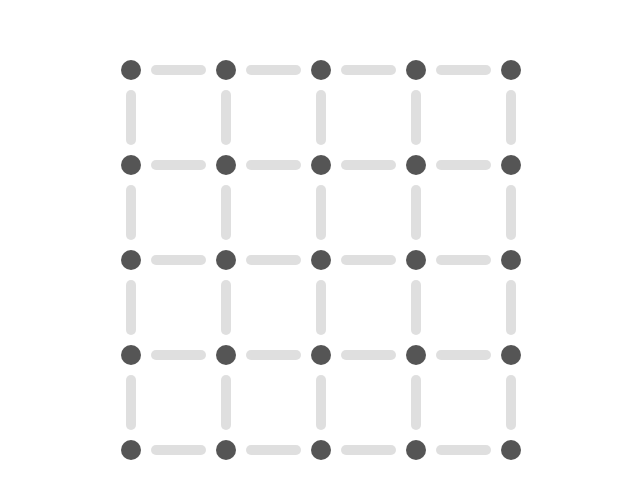
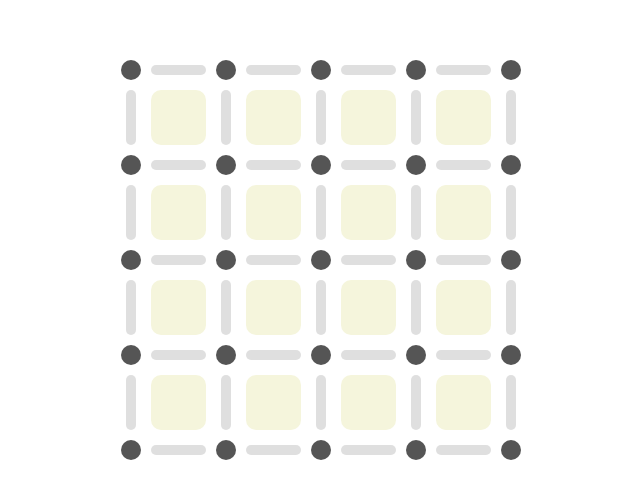
Before and after one commit to ark1111/Dots-and-boxes, a React (Vite) app: page / in a window 1280 px wide. Shown: the part 140-638 px from the top of the page, without its empty margins (319-959 px from the left). Built offline with nearby package versions, Linux system fonts and the light colour scheme.

Commit message:
feat : Boxes and select line

```diff
--- a/src/components/Board.styled.ts
+++ b/src/components/Board.styled.ts
@@ -36,12 +36,18 @@ export const HorizontalLineBox = styled.div`
   align-items: center;
 `;
 
-export const HorizontalLine = styled.div`
+export const HorizontalLine = styled.div<{
+  $hoverColor: string;
+  $color?: string;
+}>`
   width: 100%;
   height: 10px;
-  background-color: #99999950;
+  background-color: ${(props) => props.$color || "#99999950"};
   border-radius: 100px;
   cursor: pointer;
+  &:hover {
+    background-color: ${(props) => props.$color || props.$hoverColor};
+  }
 `;
 
 export const VerticalLineBox = styled.div`
@@ -52,10 +58,43 @@ export const VerticalLineBox = styled.div`
   justify-content: center;
 `;
 
-export const VerticalLine = styled.div`
+export const VerticalLine = styled.div<{
+  $hoverColor: string;
+  $color?: string;
+}>`
   width: 10px;
   height: 100%;
-  background-color: #99999950;
+  background-color: ${(props) => props.$color || "#99999950"};
   border-radius: 100px;
   cursor: pointer;
+  &:hover {
+    background-color: ${(props) => props.$color || props.$hoverColor};
+  }
 `;
+
+export const Boxes = styled.div`
+  width: 100%;
+  position: absolute;
+  top: 0;
+  left: 0;
+  z-index: 1;
+  display: flex;
+  flex-wrap: wrap;
+  padding: 10px;
+`;
+
+export const BoxItem = styled.div`
+  width: 95px;
+  height: 95px;
+  display: flex;
+  align-items: center;
+  justify-content: center;
+  flex-shrink: 0;
+`;
+
+export const InnerBoxItem = styled.div`
+  width: 55px;
+  height: 55px;
+  background-color: beige;
+  border-radius: 10px;
+`;
--- a/src/components/Board.tsx
+++ b/src/components/Board.tsx
@@ -1,108 +1,65 @@
-import React from "react";
+import React, { useState } from "react";
 import {
   Box,
+  BoxItem,
+  Boxes,
   Dot,
   HorizontalLine,
   HorizontalLineBox,
+  InnerBoxItem,
   Lines,
   LinesRow,
   VerticalLine,
   VerticalLineBox,
 } from "./Board.styled";
+import { linesData, boxesData } from "../data";
 
 type Props = {};
 
-const linesData = [
-  {
-    id: 1,
-    lines: [
-      { lineId: 1, boxIds: [1] },
-      { lineId: 2, boxIds: [2] },
-      { lineId: 3, boxIds: [3] },
-      { lineId: 4, boxIds: [4] },
-    ],
-  },
-  {
-    id: 2,
-    lines: [
-      { lineId: 5, boxIds: [1] },
-      { lineId: 6, boxIds: [1, 2] },
-      { lineId: 7, boxIds: [2, 3] },
-      { lineId: 8, boxIds: [3, 4] },
-      { lineId: 9, boxIds: [4] },
-    ],
-  },
-  {
-    id: 3,
-    lines: [
-      { lineId: 10, boxIds: [1, 5] },
-      { lineId: 11, boxIds: [2, 6] },
-      { lineId: 12, boxIds: [3, 7] },
-      { lineId: 13, boxIds: [4, 8] },
-    ],
-  },
-  {
-    id: 4,
-    lines: [
-      { lineId: 14, boxIds: [5] },
-      { lineId: 15, boxIds: [5, 6] },
-      { lineId: 16, boxIds: [6, 7] },
-      { lineId: 17, boxIds: [7, 8] },
-      { lineId: 18, boxIds: [8] },
-    ],
-  },
-  {
-    id: 5,
-    lines: [
-      { lineId: 19, boxIds: [5, 9] },
-      { lineId: 20, boxIds: [6, 10] },
-      { lineId: 21, boxIds: [7, 11] },
-      { lineId: 22, boxIds: [8, 12] },
-    ],
-  },
-  {
-    id: 6,
-    lines: [
-      { lineId: 23, boxIds: [9] },
-      { lineId: 24, boxIds: [9, 10] },
-      { lineId: 25, boxIds: [10, 11] },
-      { lineId: 26, boxIds: [11, 12] },
-      { lineId: 27, boxIds: [12] },
-    ],
-  },
-  {
-    id: 7,
-    lines: [
-      { lineId: 28, boxIds: [9, 13] },
-      { lineId: 29, boxIds: [10, 14] },
-      { lineId: 30, boxIds: [11, 15] },
-      { lineId: 31, boxIds: [12, 16] },
-    ],
-  },
-  {
-    id: 8,
-    lines: [
-      { lineId: 32, boxIds: [13] },
-      { lineId: 33, boxIds: [13, 14] },
-      { lineId: 34, boxIds: [14, 15] },
-      { lineId: 35, boxIds: [15, 16] },
-      { lineId: 36, boxIds: [16] },
-    ],
-  },
-  {
-    id: 9,
-    lines: [
-      { lineId: 37, boxIds: [13] },
-      { lineId: 38, boxIds: [14] },
-      { lineId: 39, boxIds: [15] },
-      { lineId: 40, boxIds: [16] },
-    ],
-  },
-];
+const colors = ["#748CDB", "#fe2a71"];
+
+const players = {
+  A: 1,
+  B: 2,
+};
 
 const Board = (props: Props) => {
+  const [turn, setTurn] = useState<"A" | "B">("B");
+  const [aLines, setALines] = useState<number[]>([]);
+  const [bLines, setBLines] = useState<number[]>([]);
+
+  const selectLine = (id: number) => {
+    if (turn === "A" && !aLines.includes(id) && !bLines.includes(id)) {
+      let newList = [...aLines];
+      newList.push(id);
+      setALines(newList);
+      setTurn("B");
+    } else if (!aLines.includes(id) && !bLines.includes(id)) {
+      let newList = [...bLines];
+      newList.push(id);
+      setBLines(newList);
+      setTurn("A");
+    }
+  };
+
+  const getLineColor = (id: number) => {
+    if (aLines.includes(id)) {
+      return colors[0];
+    } else if (bLines.includes(id)) {
+      return colors[1];
+    } else {
+      return undefined;
+    }
+  };
   return (
     <Box>
+      <Boxes>
+        {boxesData.map((item) => (
+          <BoxItem key={item.id}>
+            <InnerBoxItem></InnerBoxItem>
+          </BoxItem>
+        ))}
+      </Boxes>
       <Lines>
         {linesData.map((item, index) => (
           <LinesRow key={item.id}>
@@ -111,13 +68,21 @@ const Board = (props: Props) => {
                 <React.Fragment key={line.lineId}>
                   <Dot></Dot>
                   <HorizontalLineBox>
-                    <HorizontalLine></HorizontalLine>
+                    <HorizontalLine
+                      $hoverColor={colors[players[turn] - 1]}
+                      $color={getLineColor(line.lineId)}
+                      onClick={() => selectLine(line.lineId)}
+                    ></HorizontalLine>
                   </HorizontalLineBox>
                 </React.Fragment>
               ) : (
                 <React.Fragment key={line.lineId}>
                   <VerticalLineBox>
-                    <VerticalLine></VerticalLine>
+                    <VerticalLine
+                      $hoverColor={colors[players[turn] - 1]}
+                      $color={getLineColor(line.lineId)}
+                      onClick={() => selectLine(line.lineId)}
+                    ></VerticalLine>
                   </VerticalLineBox>
                 </React.Fragment>
               )
--- /dev/null
+++ b/src/data.ts
@@ -0,0 +1,154 @@
+export const linesData = [
+  {
+    id: 1,
+    lines: [
+      { lineId: 1, boxIds: [1] },
+      { lineId: 2, boxIds: [2] },
+      { lineId: 3, boxIds: [3] },
+      { lineId: 4, boxIds: [4] },
+    ],
+  },
+  {
+    id: 2,
+    lines: [
+      { lineId: 5, boxIds: [1] },
+      { lineId: 6, boxIds: [1, 2] },
+      { lineId: 7, boxIds: [2, 3] },
+      { lineId: 8, boxIds: [3, 4] },
+      { lineId: 9, boxIds: [4] },
+    ],
+  },
+  {
+    id: 3,
+    lines: [
+      { lineId: 10, boxIds: [1, 5] },
+      { lineId: 11, boxIds: [2, 6] },
+      { lineId: 12, boxIds: [3, 7] },
+      { lineId: 13, boxIds: [4, 8] },
+    ],
+  },
+  {
+    id: 4,
+    lines: [
+      { lineId: 14, boxIds: [5] },
+      { lineId: 15, boxIds: [5, 6] },
+      { lineId: 16, boxIds: [6, 7] },
+      { lineId: 17, boxIds: [7, 8] },
+      { lineId: 18, boxIds: [8] },
+    ],
+  },
+  {
+    id: 5,
+    lines: [
+      { lineId: 19, boxIds: [5, 9] },
+      { lineId: 20, boxIds: [6, 10] },
+      { lineId: 21, boxIds: [7, 11] },
+      { lineId: 22, boxIds: [8, 12] },
+    ],
+  },
+  {
+    id: 6,
+    lines: [
+      { lineId: 23, boxIds: [9] },
+      { lineId: 24, boxIds: [9, 10] },
+      { lineId: 25, boxIds: [10, 11] },
+      { lineId: 26, boxIds: [11, 12] },
+      { lineId: 27, boxIds: [12] },
+    ],
+  },
+  {
+    id: 7,
+    lines: [
+      { lineId: 28, boxIds: [9, 13] },
+      { lineId: 29, boxIds: [10, 14] },
+      { lineId: 30, boxIds: [11, 15] },
+      { lineId: 31, boxIds: [12, 16] },
+    ],
+  },
+  {
+    id: 8,
+    lines: [
+      { lineId: 32, boxIds: [13] },
+      { lineId: 33, boxIds: [13, 14] },
+      { lineId: 34, boxIds: [14, 15] },
+      { lineId: 35, boxIds: [15, 16] },
+      { lineId: 36, boxIds: [16] },
+    ],
+  },
+  {
+    id: 9,
+    lines: [
+      { lineId: 37, boxIds: [13] },
+      { lineId: 38, boxIds: [14] },
+      { lineId: 39, boxIds: [15] },
+      { lineId: 40, boxIds: [16] },
+    ],
+  },
+];
+
+export const boxesData = [
+  {
+    id: 1,
+    lines: [1, 5, 6, 10],
+  },
+  {
+    id: 2,
+    lines: [2, 6, 7, 11],
+  },
+  {
+    id: 3,
+    lines: [3, 7, 8, 12],
+  },
+  {
+    id: 4,
+    lines: [4, 8, 9, 13],
+  },
+  {
+    id: 5,
+    lines: [10, 14, 15, 19],
+  },
+  {
+    id: 6,
+    lines: [11, 15, 16, 20],
+  },
+  {
+    id: 7,
+    lines: [12, 16, 17, 21],
+  },
+  {
+    id: 8,
+    lines: [13, 17, 18, 22],
+  },
+  {
+    id: 9,
+    lines: [19, 23, 24, 28],
+  },
+  {
+    id: 10,
+    lines: [20, 24, 25, 29],
+  },
+  {
+    id: 11,
+    lines: [21, 25, 26, 30],
+  },
+  {
+    id: 12,
+    lines: [22, 26, 27, 31],
+  },
+  {
+    id: 13,
+    lines: [28, 32, 33, 37],
+  },
+  {
+    id: 14,
+    lines: [29, 33, 34, 38],
+  },
+  {
+    id: 15,
+    lines: [30, 34, 35, 39],
+  },
+  {
+    id: 16,
+    lines: [31, 35, 36, 40],
+  },
+];
```
